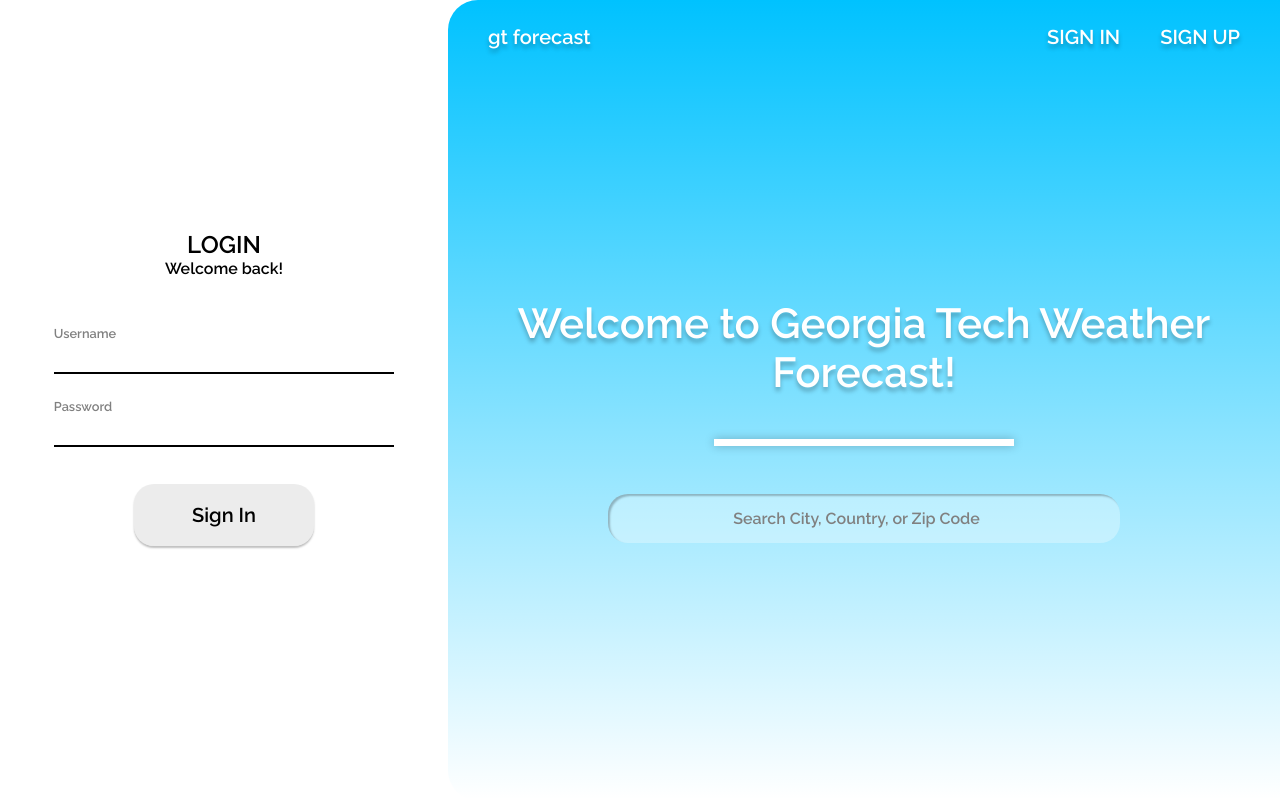
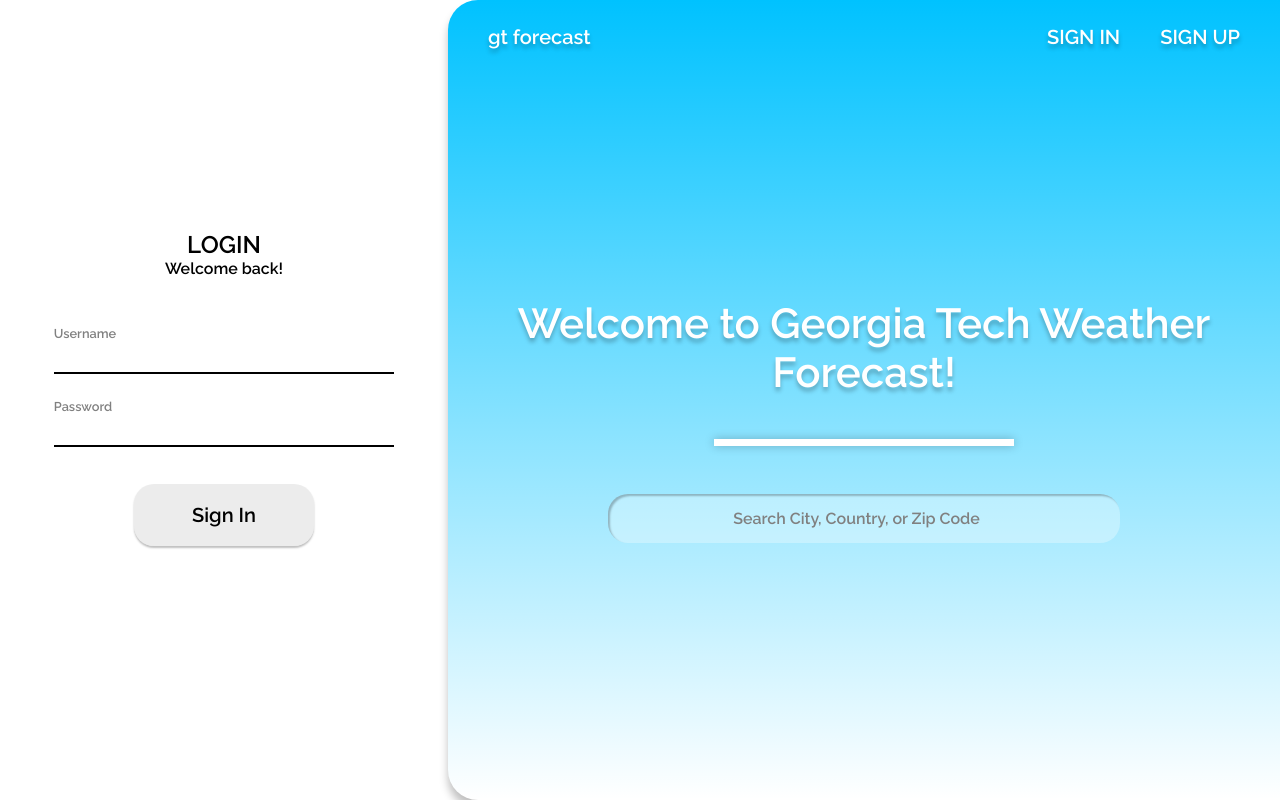
Before and after one commit to GTWeatherForcast/weather-client, a React (Create React App) app: page /login in a window 1280 px wide. Built offline with nearby package versions, Linux system fonts and the light colour scheme; the HTML template or start-up script is replaced by a standard one.

Commit message:
Added drop shadow for main landing card

```diff
--- a/src/components/landing/Landing.module.css
+++ b/src/components/landing/Landing.module.css
@@ -108,6 +108,7 @@
     left: 0;
     right: 0;
     z-index: 1;
+    box-shadow: rgba(0, 0, 0, 25%) 0px 8px 8px;
 }
 
 
```
